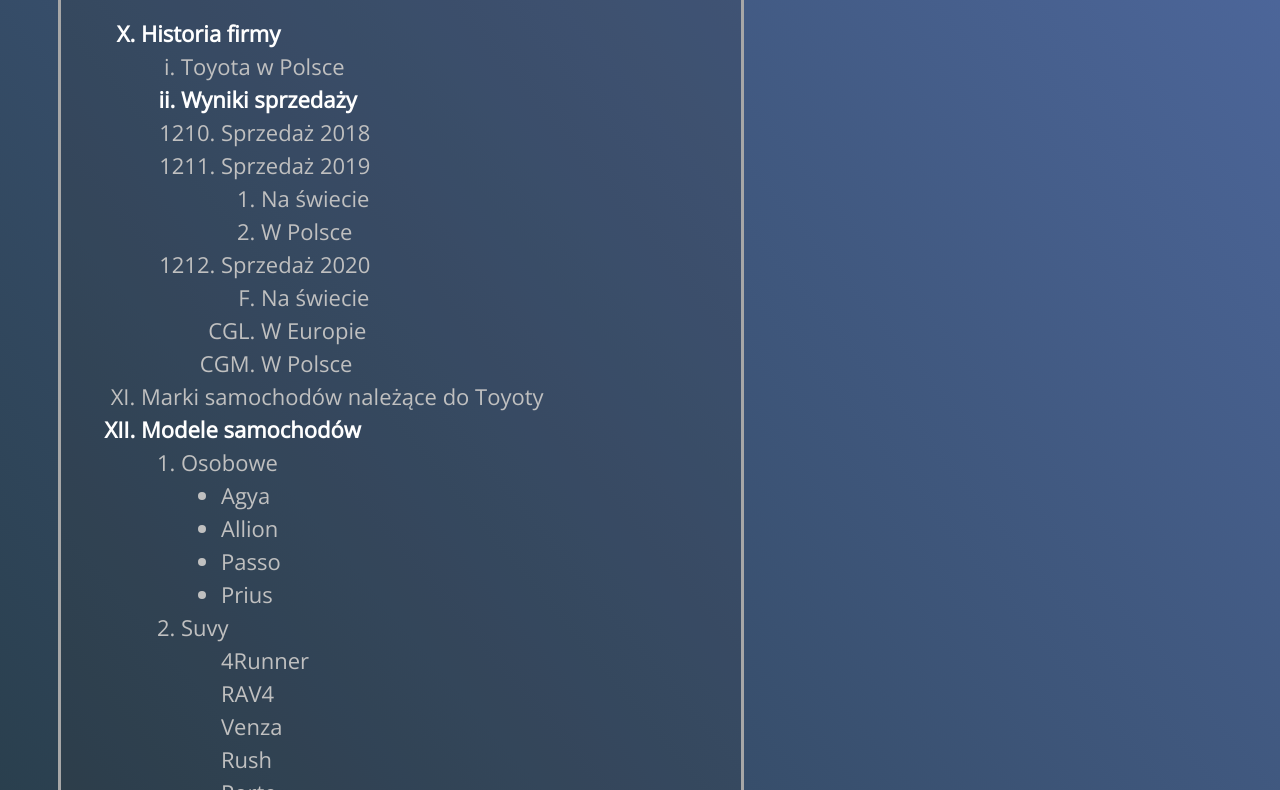
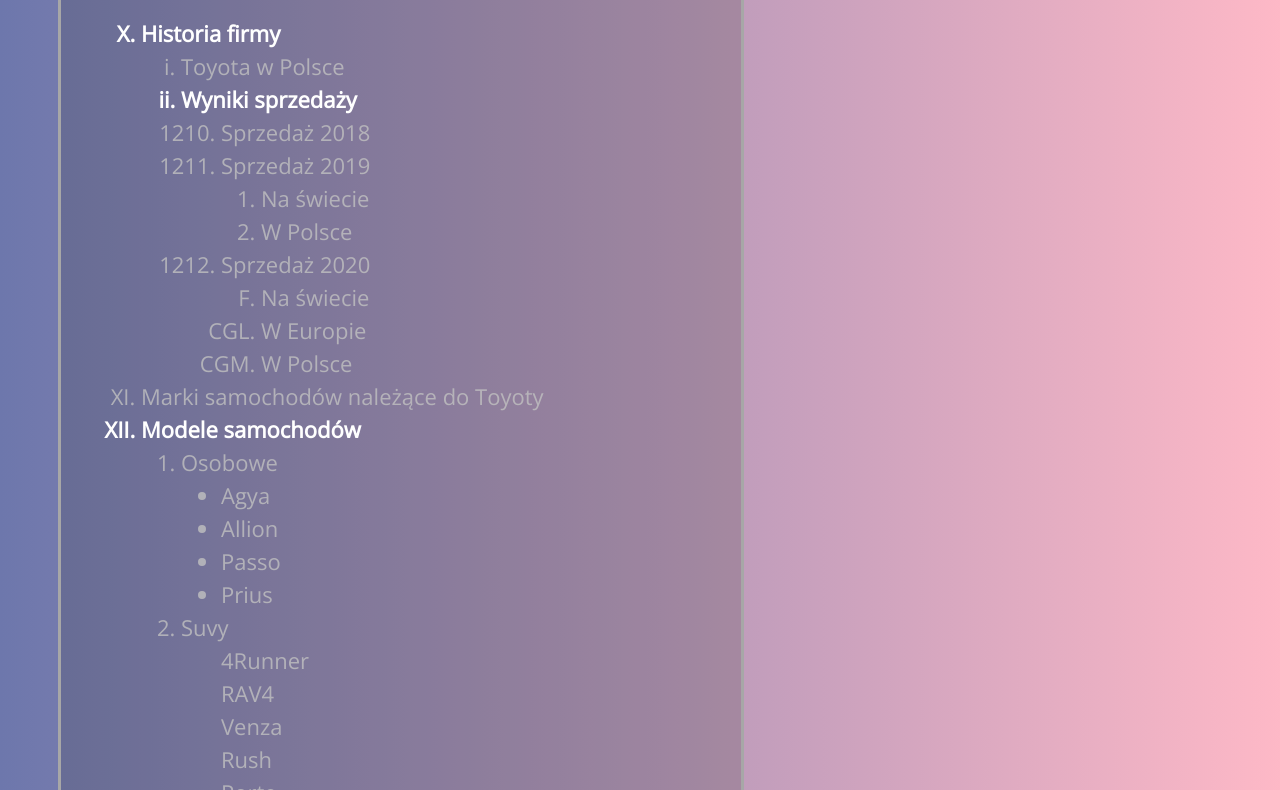
Before and after one commit to Ghostie333/ghostie333.github.io, a plain HTML site: page index.html in a window 1280 px wide. Shown: the part 209-999 px from the top of the page. Drawn offline with nearby package versions, Linux system fonts and the light colour scheme.

Commit message:
pai-zadanie KŻ

```diff
--- a/CSS/style.css
+++ b/CSS/style.css
@@ -7,10 +7,10 @@
 }
 
 body{
-    background-color: #191919;
-    color: rgb(192, 192, 192);
+    background: rgb(109,119,172);
+    background: linear-gradient(90deg, rgba(109,119,172,1) 0%, rgba(252,70,107,0.3799894957983193) 100%);
+    color: rgb(192, 192, 192, 80%);
     animation: bodyAnimate 1s ease-in-out;
-    background-image: linear-gradient(50deg, #172a24, #4f69a0);
     min-height: 2000px;
 }
 .spis{
@@ -24,9 +24,12 @@
     float: left;
 
 }
+li{
+    transition: .5s cubic-bezier(0.35,-0.15, 0, 1.52);
+}
 li:hover{
     transform: scale(1.05);
-    color: rgb(212, 166, 97);
+    color: rgb(192, 192, 192);
 }
 h1{
     text-align: center;
```
